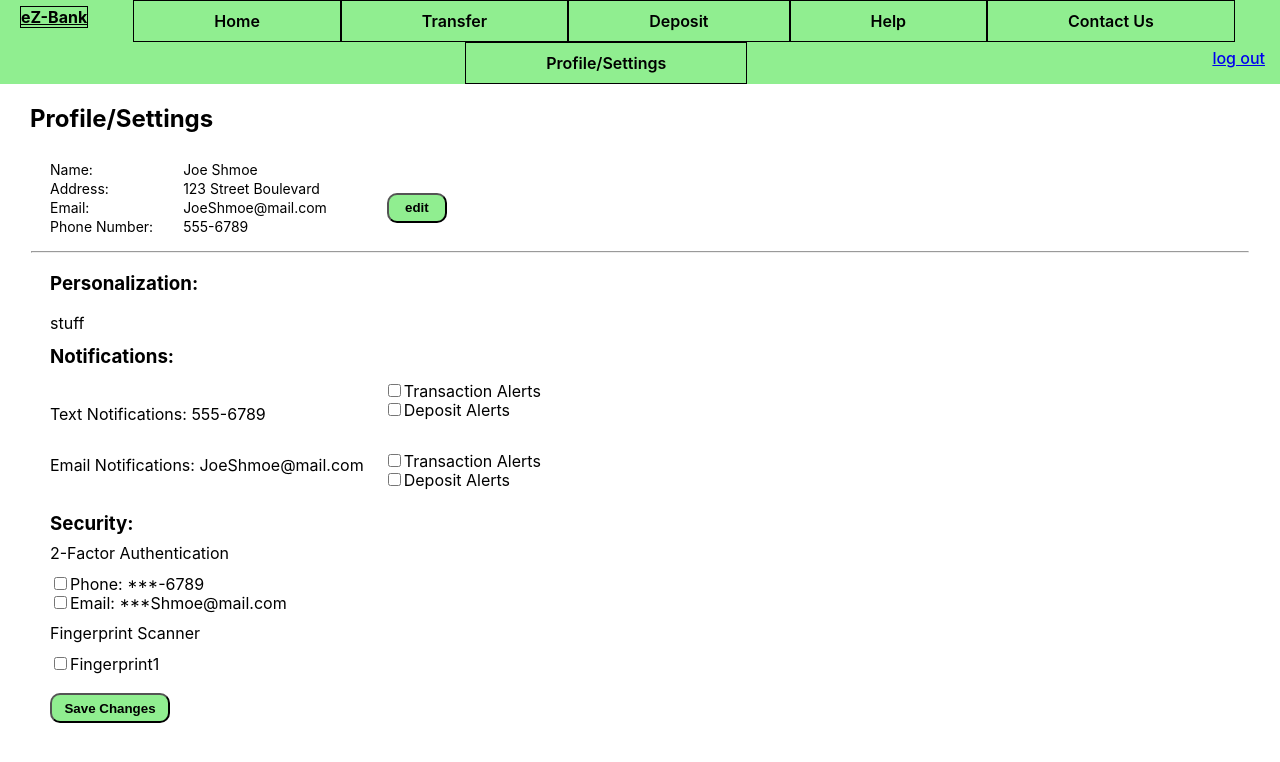
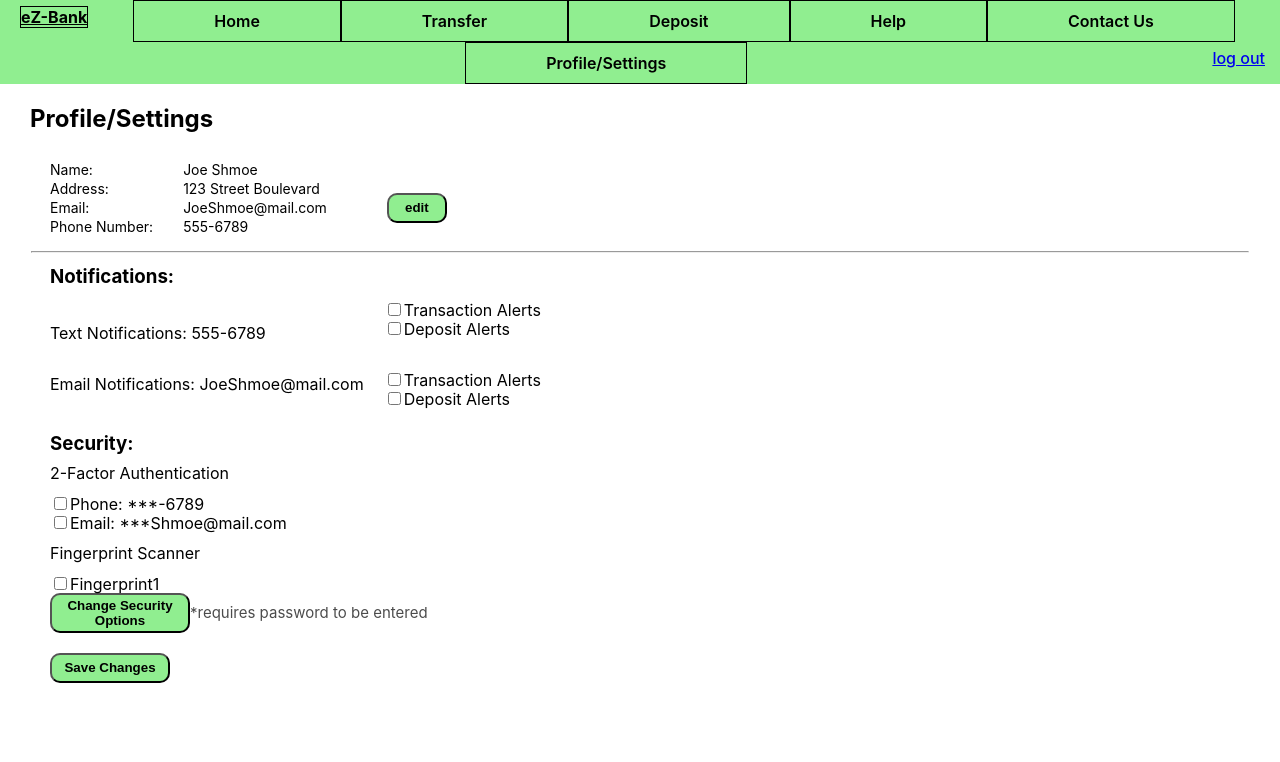
Before and after one commit to jbz6587/ezBank, a React (Create React App) app in the folder ezbank/: page /profilesettings in a window 1280 px wide. Shown: the top 762 px of the page. Built offline with nearby package versions, Linux system fonts and the light colour scheme.

Commit message:
small changes to settings

```diff
--- a/ezbank/src/css/profilesettings.css
+++ b/ezbank/src/css/profilesettings.css
@@ -27,6 +27,17 @@
 
 #securityContainer {
 	line-height: 10px;
+}
+
+#securityButton {
+	width: 140px;
+	height: 40px;
+	float: left;
+}
+
+#instruction {
+	opacity: .7;
+	font-size: 15px;
 }
 
 .securityDropdown {
@@ -61,3 +72,8 @@ span.SettingsCheckboxes {
 	text-align: left;
 	margin-left: 20px;
 }
+
+span.SecurityItems {
+	float: left;
+	text-align: left;
+}
--- a/ezbank/src/views/profilesettings.js
+++ b/ezbank/src/views/profilesettings.js
@@ -33,10 +33,6 @@ export default class ProfileSettings extends Component {
 						<hr id="divideLine"/>
 					</div>
 					<div id= "settingsContainer">
-						<div>
-							<h3>Personalization:</h3>
-							<p>stuff</p>
-						</div>
 						<div id="notifContainer">
 							<h3>Notifications:</h3>
 							<span className= "SettingsLabels">
@@ -59,6 +55,7 @@ export default class ProfileSettings extends Component {
 						<div id="securityContainer">
 							<h3>Security:</h3>
 							<div>
+								<span className="SecrurityItems">
 								<div>
 									<p>2-Factor Authentication</p>
 										<input type="checkbox" value="phoneNotifs1"/>Phone: ***-6789<br/>
@@ -68,6 +65,8 @@ export default class ProfileSettings extends Component {
 									<p>Fingerprint Scanner</p>
 									<input type="checkbox" value="phoneNotifs1"/>Fingerprint1<br/>
 								</div>
+								</span>
+								<button id="securityButton">Change Security Options</button><p id="instruction"> *requires password to be entered</p>
 							</div>
 						</div>
 						<div>
```
